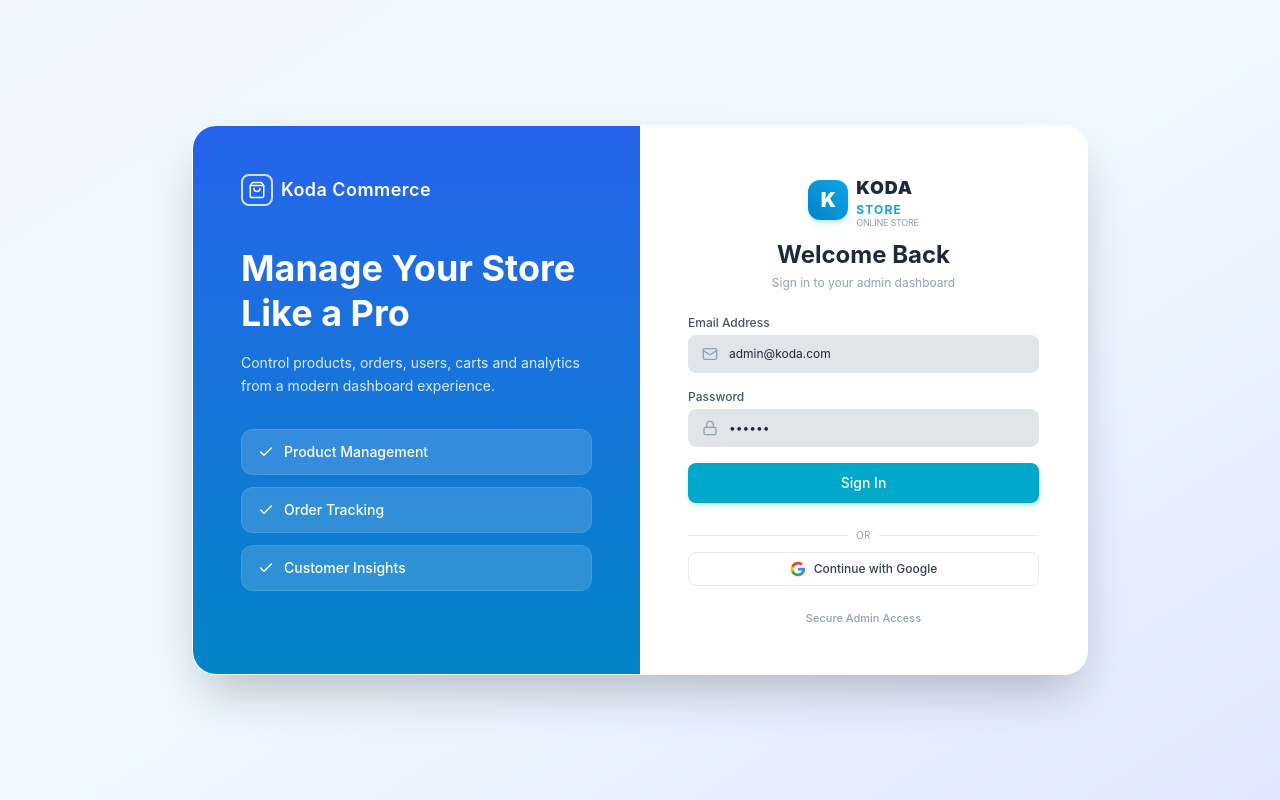
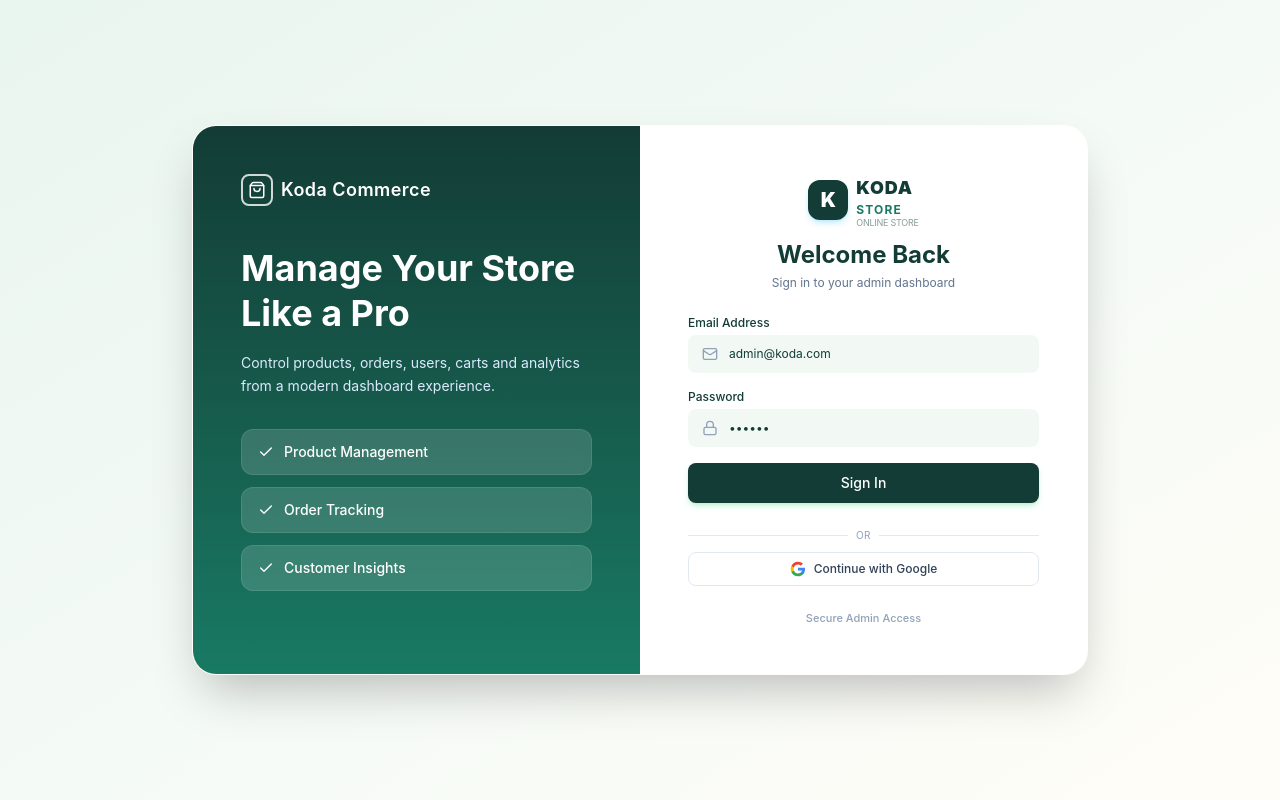
Before and after one commit to alshimaasamir20-collab/react-team-project, a React (Vite) app: page / in a window 1280 px wide. Built offline with nearby package versions, Linux system fonts and the light colour scheme.

Commit message:
update login page

```diff
--- a/src/pages/Login.jsx
+++ b/src/pages/Login.jsx
@@ -22,10 +22,10 @@
     };
 
     return (
-        <div className="min-h-screen bg-gradient-to-br from-blue-50 via-sky-50 to-indigo-100 flex items-center justify-center p-4">
-        <div className="w-full max-w-4xl bg-white rounded-3xl shadow-2xl overflow-hidden flex flex-col md:flex-row border border-white/60">
+        <div className="min-h-screen bg-gradient-to-br from-[#E9F5EF] via-[#f4faf6] to-[#fffdf7] flex items-center justify-center p-4">
+        <div className="w-full max-w-4xl bg-[#fffdf7] rounded-3xl shadow-2xl overflow-hidden flex flex-col md:flex-row border border-white/60">
 
-            <div className="md:w-1/2 bg-gradient-to-b from-[#2563eb] to-[#0284c7] p-8 md:p-12 text-white flex flex-col justify-between">
+            <div className="md:w-1/2 bg-gradient-to-b from-[#123C35] to-[#187a63] p-8 md:p-12 text-white flex flex-col justify-between">
             <div>
                 <div className="flex items-center gap-2 mb-10">
                 <div className="w-8 h-8 rounded-lg border-2 border-white/80 flex items-center justify-center">
@@ -62,18 +62,18 @@
 
             <div className="text-center mb-6">
                 <div className="inline-flex items-center gap-2 mb-3">
-                <div className="w-10 h-10 rounded-xl bg-gradient-to-tr from-[#0284c7] to-[#0ea5e9] flex items-center justify-center text-white font-black text-xl shadow-md shadow-sky-500/20">
+                <div className="w-10 h-10 rounded-xl bg-[#123C35] flex items-center justify-center text-white font-black text-xl shadow-md shadow-sky-500/20">
                     K
                 </div>
                 <div className="text-left leading-none">
-                    <span className="block font-black text-lg tracking-wider text-slate-800">KODA</span>
-                    <span className="block font-bold text-xs tracking-widest text-[#0ea5e9]">STORE</span>
-                    <span className="block text-[9px] text-slate-400 uppercase tracking-tight">ONLINE STORE</span>
+                    <span className="block font-black text-lg tracking-wider text-[#123C35]">KODA</span>
+                    <span className="block font-bold text-xs tracking-widest text-[#187a63]">STORE</span>
+                    <span className="block text-[9px] text-[#123C35]/50 uppercase tracking-tight">ONLINE STORE</span>
                 </div>
                 </div>
 
-                <h2 className="text-2xl font-bold text-slate-800">Welcome Back</h2>
-                <p className="text-xs text-slate-400 mt-1">Sign in to your admin dashboard</p>
+                <h2 className="text-2xl font-bold text-[#123C35]">Welcome Back</h2>
+                <p className="text-xs text-slate-500 mt-1">Sign in to your admin dashboard</p>
             </div>
 
             {error && (
@@ -84,7 +84,7 @@
 
             <form onSubmit={handleSubmit} className="space-y-4">
                 <div>
-                <label className="block text-xs font-medium text-slate-600 mb-1">
+                <label className="block text-xs font-medium text-[#123C35] mb-1">
                     Email Address
                 </label>
                 <div className="relative">
@@ -95,13 +95,13 @@
                     value={email}
                     onChange={(e) => setEmail(e.target.value)}
                     placeholder="admin@koda.com"
-                    className="w-full pl-10 pr-4 py-2.5 bg-[#b2becd]/40 focus:bg-white text-slate-800 placeholder-slate-500 border border-transparent focus:border-sky-500 rounded-lg text-xs outline-none transition"
+                    className="w-full pl-10 pr-4 py-2.5 bg-[#e9f5ef]/60 focus:bg-white text-[#123C35] placeholder-slate-400 border border-transparent focus:border-sky-500 rounded-lg text-xs outline-none transition"
                     />
                 </div>
                 </div>
 
                 <div>
-                <label className="block text-xs font-medium text-slate-600 mb-1">
+                <label className="block text-xs font-medium text-[#123C35] mb-1">
                     Password
                 </label>
                 <div className="relative">
@@ -112,7 +112,7 @@
                     value={password}
                     onChange={(e) => setPassword(e.target.value)}
                     placeholder="••••••••"
-                    className="w-full pl-10 pr-4 py-2.5 bg-[#b2becd]/40 focus:bg-white text-slate-800 placeholder-slate-500 border border-transparent focus:border-sky-500 rounded-lg text-xs outline-none transition"
+                    className="w-full pl-10 pr-4 py-2.5 bg-[#e9f5ef]/60 focus:bg-white text-[#123C35] placeholder-slate-400 border border-transparent focus:border-sky-500 rounded-lg text-xs outline-none transition"
                     />
                 </div>
                 </div>
@@ -120,7 +120,7 @@
                 <button
                 type="submit"
                 disabled={loading}
-                className="w-full py-2.5 bg-[#00a8cc] hover:bg-[#0092b3] text-white font-medium rounded-lg text-sm shadow-md shadow-cyan-500/20 transition duration-150 disabled:opacity-50"
+                className="w-full py-2.5 bg-[#123C35] hover:bg-[#0f2f2a] text-white font-medium rounded-lg text-sm shadow-md shadow-green-500/20 transition duration-150 disabled:opacity-50"
                 >
                 {loading ? 'Signing in...' : 'Sign In'}
                 </button>
```
